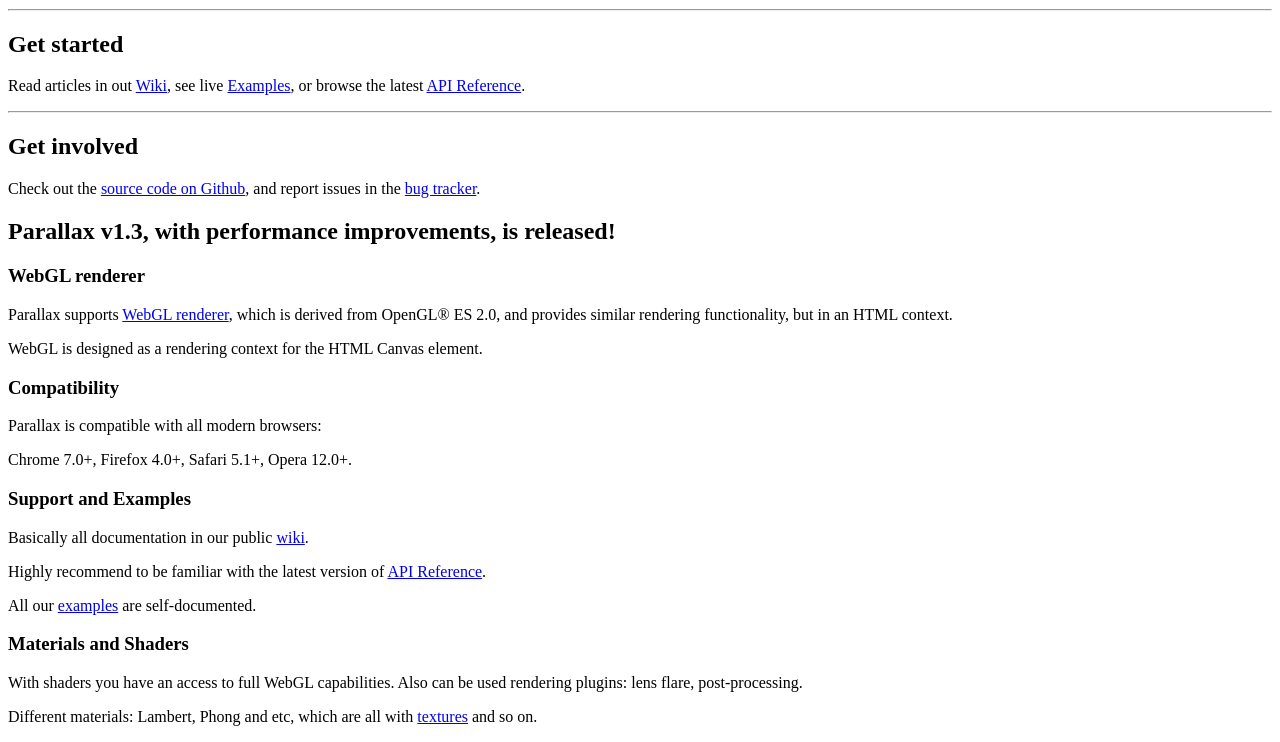
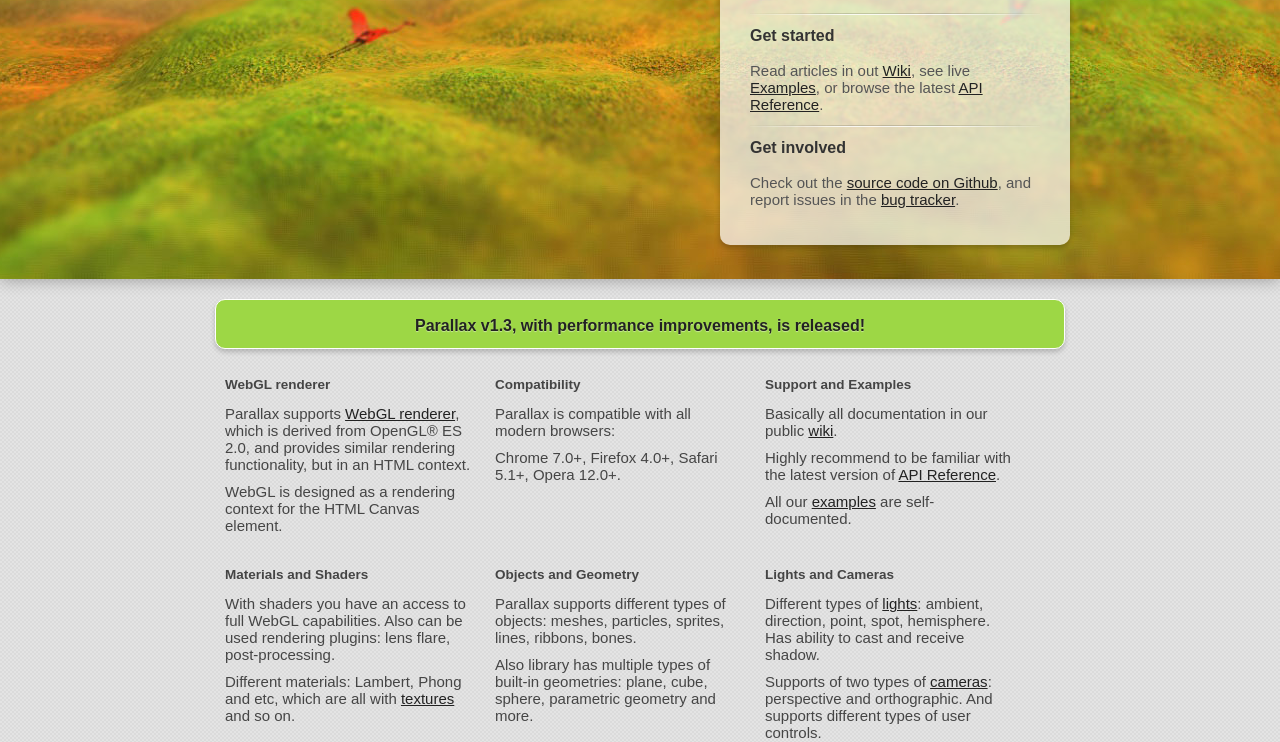
Before and after one commit to thothbot/parallax-site, a plain HTML site: page war/index.html in a window 1280 px wide. Shown: the part 231-973 px from the top of the page. Drawn offline with Linux system fonts and the light colour scheme.

Commit message:
Fixed typo

```diff
--- a/war/index.html
+++ b/war/index.html
@@ -3,7 +3,7 @@
 <head>
     <meta http-equiv="Content-Type" content="text/html;charset=utf-8" />
 	<title>Parallax - Google Web Toolkit 3D library</title>
-	<script type="text/javascript" language="javascript"  src="site/site.nocache.js" />
+	<script type="text/javascript" language="javascript"  src="site/site.nocache.js"></script>
 	<link rel="stylesheet" media="screen" href="static/css/main.css" />
 	<script type="text/javascript">
 
```
